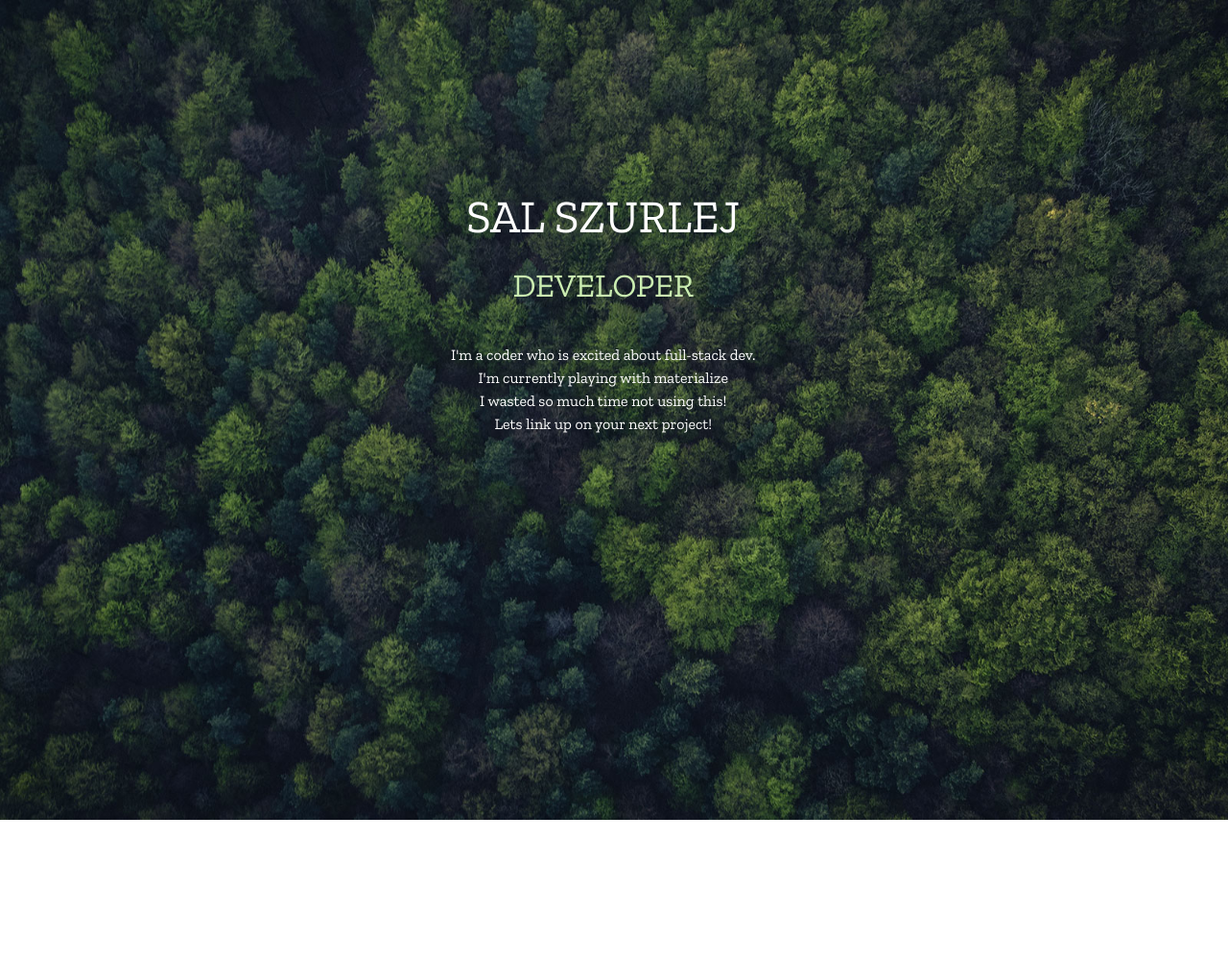
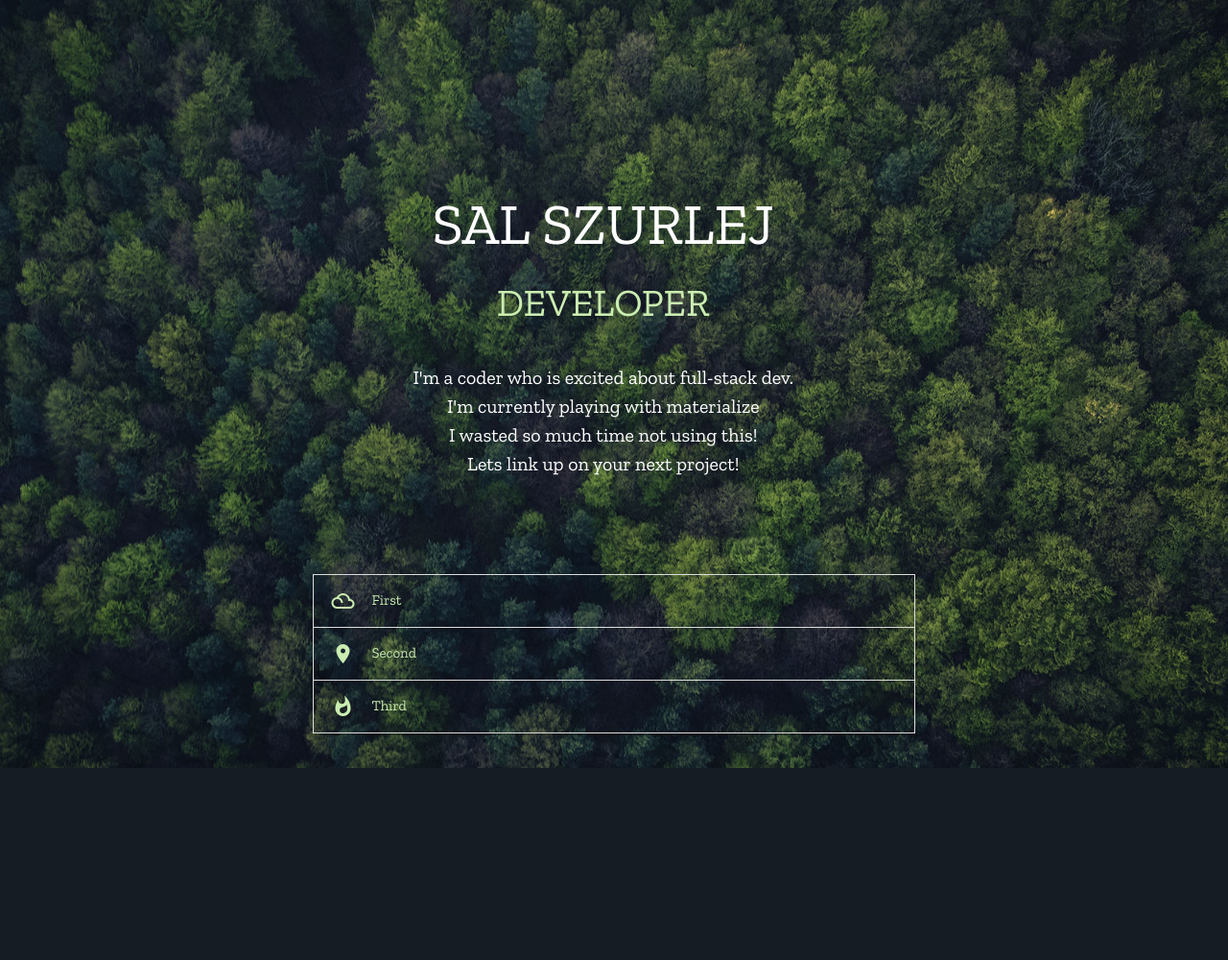
Before and after one commit to salszu/salszuPort, a PHP site: page / in a window 1280 px wide. Shown: the whole page at 96% size. After the commit the page ends 800 px from the top, so only its background shows below. Run offline with PHP 8.4, Linux system fonts and the light colour scheme; some libraries are stand-ins or nearby versions; some web fonts are replaced.

Commit message:
materialize accordion

```diff
--- a/assets/style.css
+++ b/assets/style.css
@@ -11,6 +11,7 @@ html,
 body {
   width: 100%;
   height: 100%;
+  overflow: auto;
 }
 body {
   background: url('./pics/markusSpiske.jpg')no-repeat;
@@ -46,7 +47,7 @@ body {
 
 }
 .greet {
-  font-size: 48px;
+  font-size: 60px;
   color: white;
 }
 
@@ -60,20 +61,25 @@ body {
   text-align: center;
 }
 .subTexts {
-  font-size: 34px;
+  font-size: 40px;
 }
 
 /*footer- follow*/
 .follow {
 
 }
+.accord {
+  border: none;
+  color: #CBEDB1;
+  font: Zilla-Slab;
+}
 .followUs {
 
-  font-size: 16px;
+  font-size: 20px;
   color: white;
 }
 .socialIcons {
-  font-size: 33px;
+  font-size: 40px;
   color: #CBEDB1;
   margin-right: 20px;
 
--- a/index.html
+++ b/index.html
@@ -13,7 +13,7 @@
 </head>
 
 <body>
-  <div class="content container">
+  <div class="content container ">
     <div class="welcomeText row">
       <div class="welcome">
         <h1 class="greet">
@@ -26,7 +26,7 @@
     </div>
     <div class="social row">
       <div class="follow">
-        <p class="followUs">
+        <p class="followUs ">
           I'm a coder who is excited about full-stack dev. <br> I'm currently playing with materialize <br> I wasted so much time not using this! <br> Lets link up on your next project!
         </p>
       </div>
@@ -43,6 +43,23 @@
         </a>
       </div>
     </div>
+    <div class=" container transparent">
+      <ul class="collapsible transparent accord" data-collapsible="accordion">
+    <li>
+      <div class="collapsible-header transparent"><i class="material-icons">filter_drama</i>First</div>
+      <div class="collapsible-body transparent"><span>Lorem ipsum dolor sit amet.</span></div>
+    </li>
+    <li>
+      <div class="collapsible-header transparent"><i class="material-icons">place</i>Second</div>
+      <div class="collapsible-body transparent"><span>Lorem ipsum dolor sit amet.</span></div>
+    </li>
+    <li>
+      <div class="collapsible-header transparent"><i class="material-icons">whatshot</i>Third</div>
+      <div class="collapsible-body transparent"><span>Lorem ipsum dolor sit amet.</span></div>
+    </li>
+  </ul>
+    </div>
+
   </div>
   <script type="text/javascript" src="https://code.jquery.com/jquery-3.2.1.min.js"></script>
   <script src="https://cdnjs.cloudflare.com/ajax/libs/materialize/0.100.1/js/materialize.min.js"></script>
```
